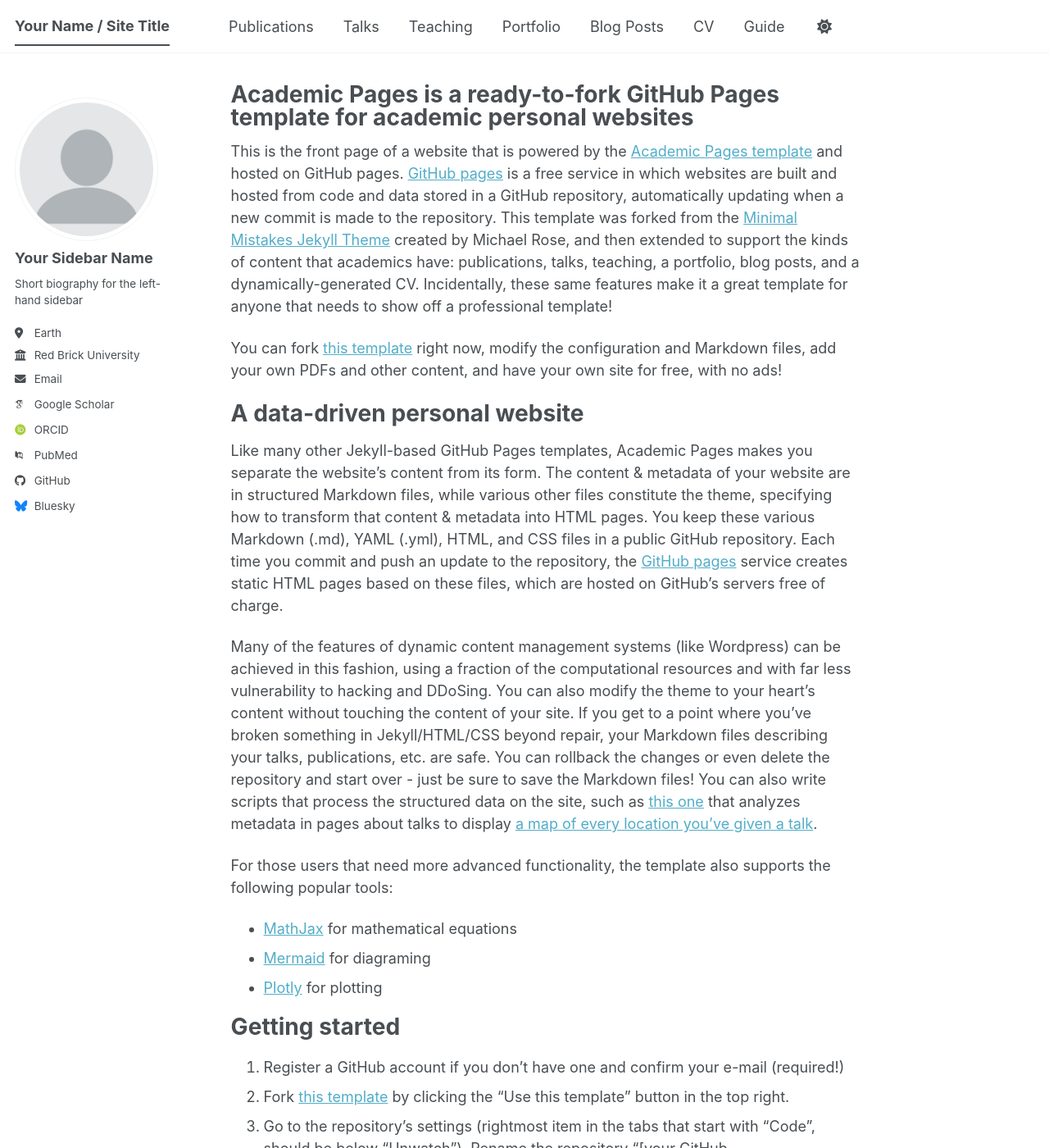
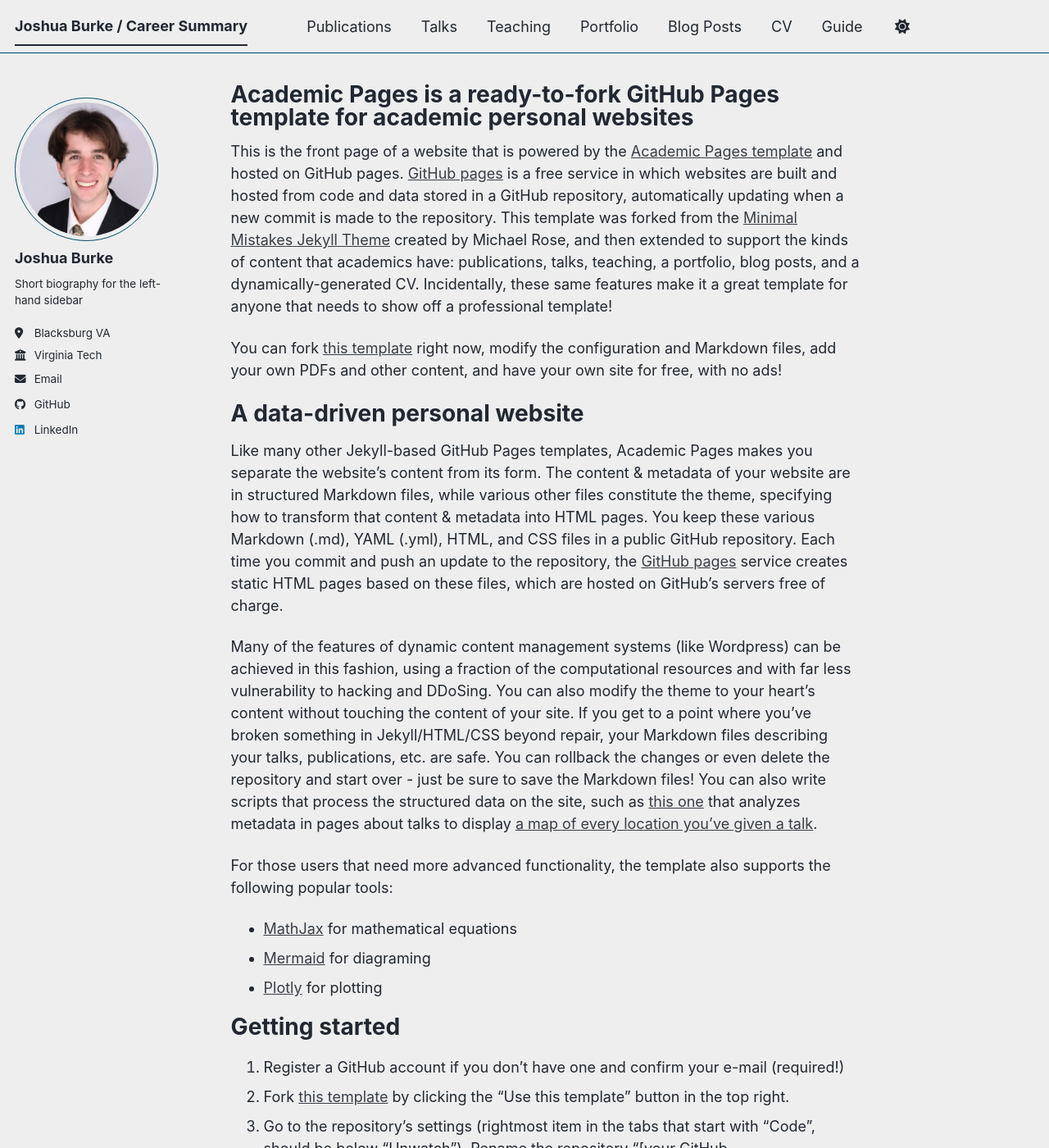
Before and after one commit to BotMelon/BotMelon.github.io, a Jekyll site: the page built from _pages/about.md, in a window 1280 px wide and 1400 px high. Shown: the whole window at 82% size. Built offline with Jekyll 4.4.1, drawn with Linux system fonts in a browser that asks for light colours; some web fonts are replaced; a script bundle is joined from its source files by our own code; library files that are not in the unit come from our copies; some of the changed text lies outside the part shown.

Commit message:
updated _config.yml and added profile pic to images folder

```diff
--- a/_config.yml
+++ b/_config.yml
@@ -8,40 +8,40 @@
 
 # Basic Site Settings
 locale                   : "en-US"
-site_theme               : "default" # The available themes options are "default", "air", "sunrise", "mint", "dirt" and "contrast"
-title                    : "Your Name / Site Title"
+site_theme               : "air" # The available themes options are "default", "air", "sunrise", "mint", "dirt" and "contrast"
+title                    : "Joshua Burke / Career Summary"
 title_separator          : "-"
-name                     : &name "Your Name"
-description              : &description "Your Name's academic portfolio"   # Update this with a general description of your site, this is the default if not overridden by a page
-url                      : https://academicpages.github.io # The base hostname & protocol for your site e.g. "https://[your GitHub username].github.io",
+name                     : &name "Joshua burke"
+description              : &description "Josh's academic portfolio"   # Update this with a general description of your site, this is the default if not overridden by a page
+url                      : https://BotMelon.github.io # The base hostname & protocol for your site e.g. "https://[your GitHub username].github.io",
                                                            # or if you already have some other page hosted on Github then use "https://[your GitHub username].github.io/[Your Repo Name]"
 baseurl                  : "" # the subpath of your site, e.g. "/blog"
-repository               : "academicpages/academicpages.github.io"
+repository               : "BotMelon/BotMelon.github.io"
 
 # Site Author - The following control what appear as part of the author content on the side bar.
 #               If a field is blank the icon and link will not appear, otherwise it will be shown.
 #               Additional customization can be done by editing /_includes/author-profile.html
 author:
   # Biographic information
-  avatar           : "profile.png"
-  name             : "Your Sidebar Name"
-  pronouns         : # example: "she/her"
+  avatar           : "profile pic.jpg"
+  name             : "Joshua Burke"
+  pronouns         : # He/Him
   bio              : "Short biography for the left-hand sidebar"
-  location         : "Earth"
-  employer         : "Red Brick University"
+  location         : "Blacksburg VA"
+  employer         : "Virginia Tech"
   uri              : # URL
-  email            : "none@example.org"
+  email            : "jsb162@comcast.net"
 
   # Academic websites
   academia         : # URL
   arxiv            : # URL - Update with the correct link to your profile
-  googlescholar    : "https://scholar.google.com/citations?user=PS_CX0AAAAAJ"
+  googlescholar    : #""
   inspire-hep      : # URL
   impactstory      : # URL
-  orcid            : "https://orcid.org/yourorcidurl"
+  orcid            : #"https://orcid.org/yourorcidurl"
   semantic         : # URL
   ssrn             : # URL
-  pubmed           : "https://www.ncbi.nlm.nih.gov/pubmed/?term=john+snow"
+  pubmed           : #"https://www.ncbi.nlm.nih.gov/pubmed/?term=john+snow"
   researchgate     : # URL
   scopus           : # URL
   zotero           : # URL
@@ -51,13 +51,13 @@
   bitbucket        : # Username - Update with your username on the site
   codepen          : # Username
   dribbble         : # Username
-  github           : "academicpages"
+  github           : "BotMelon"
   kaggle           : # Username
   stackoverflow    : # User number or user number and name (i.e., use "1" or "1/jeff-atwood")
 
   # Social media
   artstation       : # Username
-  bluesky          : "bsky.app" # Replace this with you Bluesky username
+  bluesky          : #"bsky.app" # Replace this with you Bluesky username
   facebook         : # Username
   flickr           : # Username
   foursquare       : # Username
@@ -66,7 +66,7 @@
   keybase          : # Username
   instagram        : # Username
   lastfm           : # Username
-  linkedin         : # Username
+  linkedin         : joshuasburke
   mastodon         : # URL
   medium           : # URL
   pinterest        : # Username
```
Also changed, not shown: images/profile pic.jpg (added).
